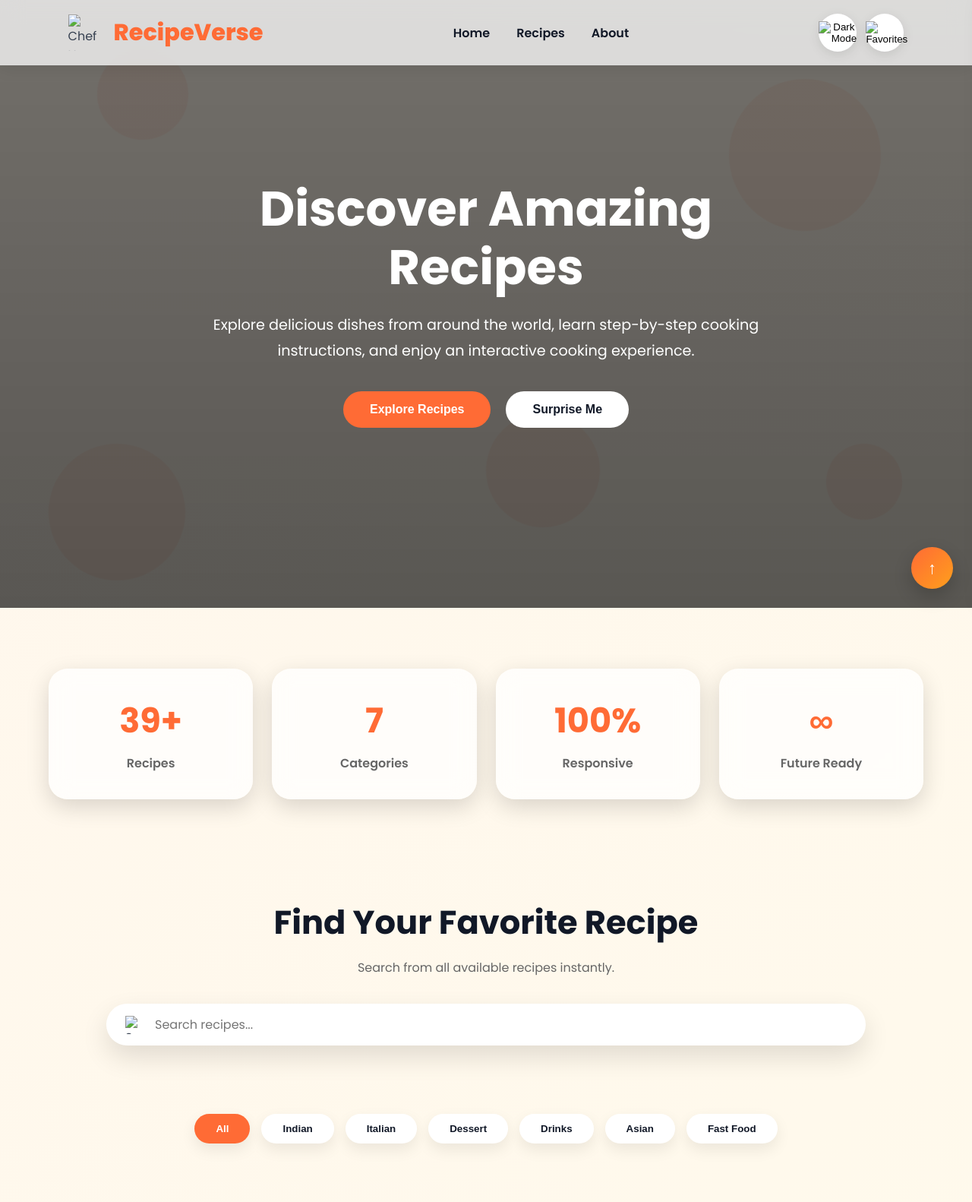
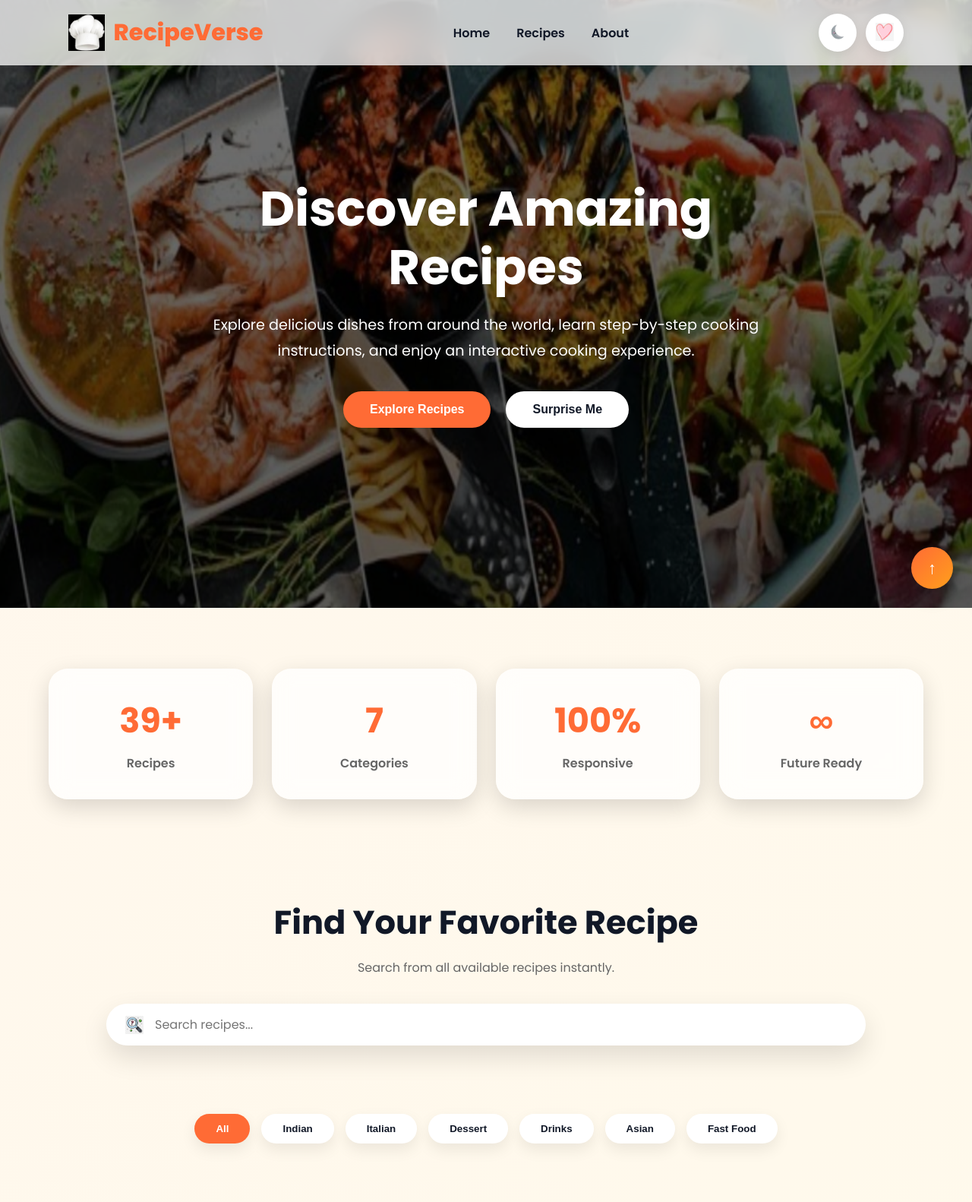
Before and after one commit to SrilekhaMallela712/RecipeVerse-Pro, a website: page index.html in a window 1280 px wide. Shown: the top 1582 px of the page at 76% size. Drawn offline with Linux system fonts and the light colour scheme; files whose address does not match are found by name.

Commit message:
index.html

```diff
--- a/index.html
+++ b/index.html
@@ -56,7 +56,7 @@
 
         <div class="logo">
 
-            <img src="images/icons/chef-hat.png" alt="Chef Hat">
+            <img src="chef-hat.png" alt="Chef Hat">
 
             <h1>RecipeVerse</h1>
 
@@ -86,13 +86,13 @@
 
             <button id="darkModeBtn" class="icon-btn">
 
-                <img src="images/icons/moon.png" alt="Dark Mode">
+                <img src="moon.png" alt="Dark Mode">
 
             </button>
 
             <button id="favoriteBtn" class="icon-btn">
 
-                <img src="images/icons/heart.png" alt="Favorites">
+                <img src="heart.png" alt="Favorites">
 
         </div>
 
@@ -102,7 +102,7 @@
 
     <section class="hero" id="home">
 
-        <img src="images/hero-banner.jpeg"
+        <img src="hero-banner.jpeg"
             class="hero-image"
             alt="Hero Banner">
 
@@ -196,7 +196,7 @@
 
         <div class="search-box">
 
-            <img src="images/icons/search.png"
+            <img src="search.png"
                 alt="Search">
 
             <input
@@ -318,7 +318,7 @@
 
                         <div class="detail-box">
 
-                            <img src="images/icons/clock.png"
+                            <img src="clock.png"
                                 alt="Clock">
 
                             <span id="modalPrepTime">
@@ -329,7 +329,7 @@
 
                         <div class="detail-box">
 
-                            <img src="images/icons/serving.png"
+                            <img src="serving.png"
                                 alt="Serving">
 
                             <span id="modalServings">
@@ -365,7 +365,7 @@
                 <button id="printRecipe"
                     class="action-btn">
 
-                    <img src="images/icons/print.png"
+                    <img src="print.png"
                         alt="Print">
 
                     Print Recipe
@@ -458,7 +458,7 @@
 
                 <h3>
 
-                    <img src="images/icons/timer.png"
+                    <img src="timer.png"
                         alt="Timer">
 
                     Cooking Timer
@@ -507,7 +507,7 @@
 
             <h2>
 
-                <img src="images/icons/heart.png"
+                <img src="heart.png"
                     alt="Heart">
 
                 Favorite Recipes
```
